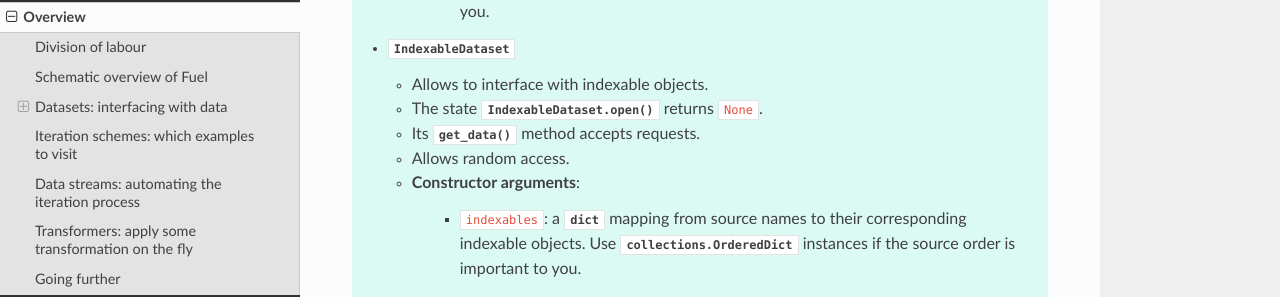
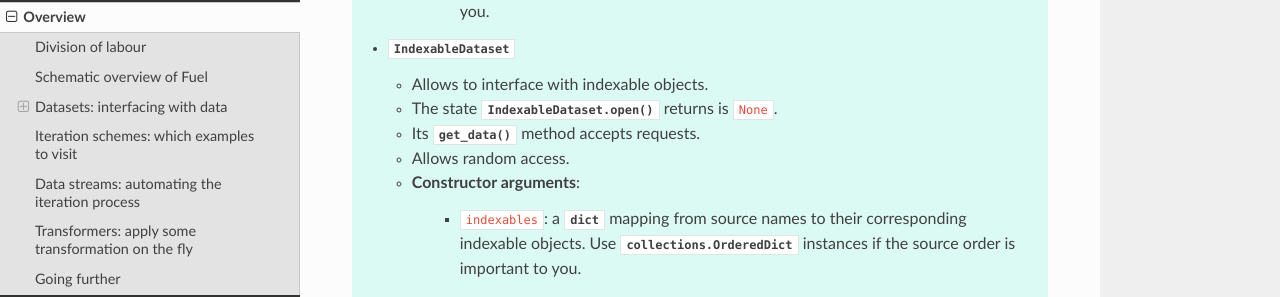
Before and after one commit to mila-iqia/fuel, a Sphinx documentation site: the page built from docs/overview.rst, in a window 1280 px wide and 900 px high, scrolled down 2013 px. Shown: the part 159-456 px from the top of the window. Built offline with Sphinx 7.4.7 and the Read the Docs theme 2.0.0, drawn with Linux system fonts in a browser that asks for light colours.

Commit message:
Fix typo in typo

```diff
--- a/docs/overview.rst
+++ b/docs/overview.rst
@@ -103,7 +103,7 @@ Datasets: interfacing with data
     * :class:`IndexableDataset`
 
       - Allows to interface with indexable objects.
-      - The state :meth:`IndexableDataset.open` returns ``None``.
+      - The state :meth:`IndexableDataset.open` returns is ``None``.
       - Its :meth:`get_data` method accepts requests.
       - Allows random access.
       - **Constructor arguments**:
```
